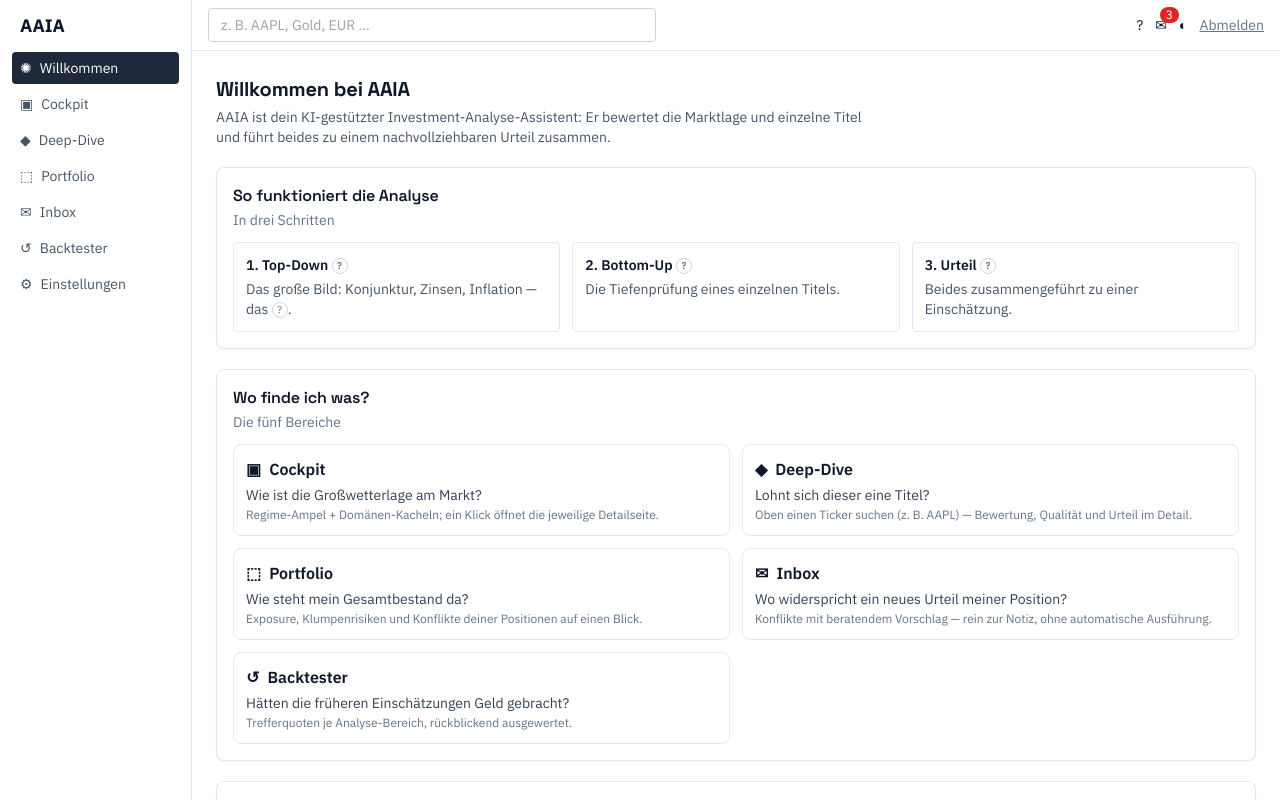
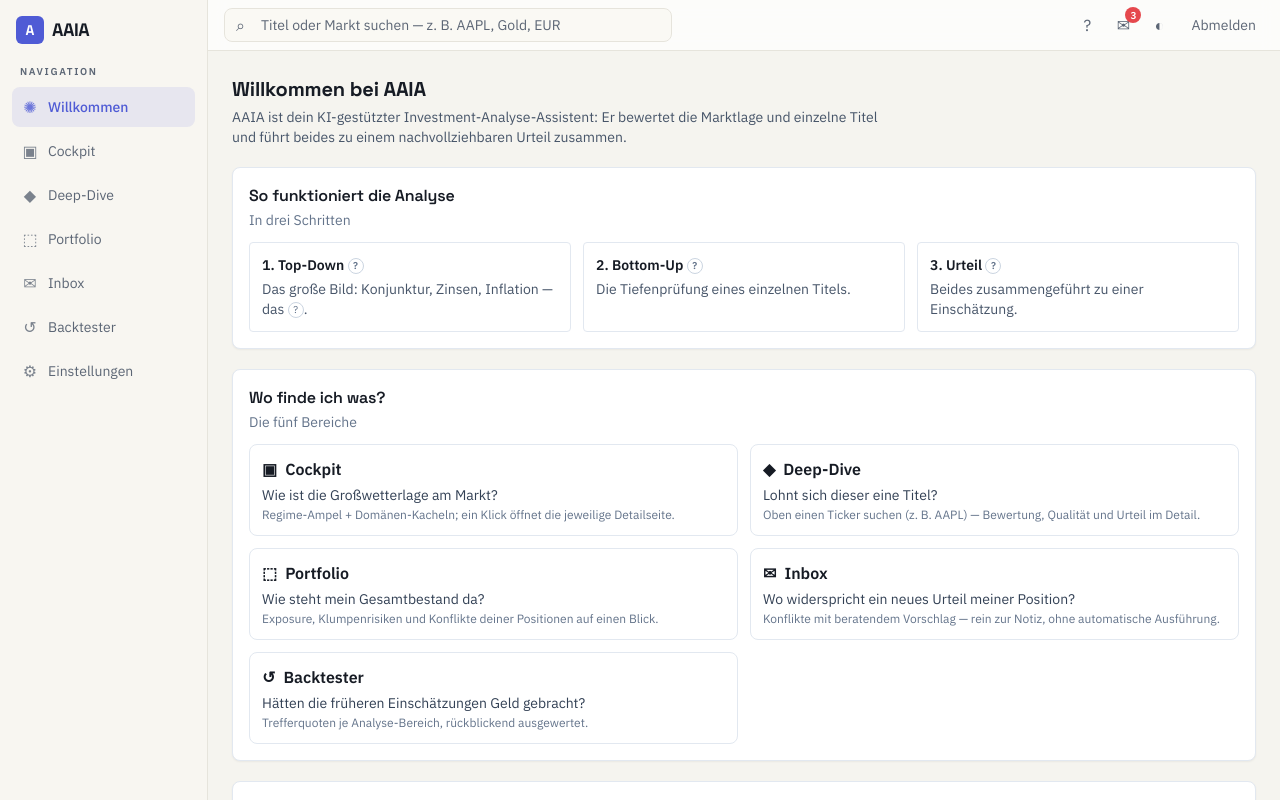
Before and after one commit to NicolasLardinois/aaia_agent, a React (Vite) app in the folder frontend/: page / in a window 1280 px wide. Both pictures are taken after typing "Sample123" into the empty fields and a click on the button "Anmelden". Shown: the top 800 px of the page. Built offline with nearby package versions, Linux system fonts and the light colour scheme; no server answers.

Commit message:
feat(design): Shell neu — Sidebar-Wortmarke, Kommando-Topbar, Token-Hintergrund, zentrierter Inhalt

```diff
--- a/frontend/src/shell/AppShell.tsx
+++ b/frontend/src/shell/AppShell.tsx
@@ -10,11 +10,11 @@ export interface AppShellProps {
 export function AppShell({ inboxCount, onLogout }: AppShellProps) {
   const navigate = useNavigate();
   return (
-    <div className="flex min-h-screen bg-white text-slate-900 dark:bg-slate-900 dark:text-slate-100">
+    <div className="flex min-h-screen bg-bg text-ink">
       <Sidebar />
       <div className="flex min-w-0 flex-1 flex-col">
         <Topbar inboxCount={inboxCount} onSearch={(t) => navigate(`/deep-dive/${t}`)} onLogout={onLogout} />
-        <main className="min-w-0 flex-1 space-y-4 p-6">
+        <main className="mx-auto min-w-0 w-full max-w-6xl flex-1 space-y-5 p-6">
           <Outlet />
         </main>
       </div>
--- a/frontend/src/shell/Sidebar.tsx
+++ b/frontend/src/shell/Sidebar.tsx
@@ -12,21 +12,32 @@ const ITEMS: { to: string; label: string; icon: string }[] = [
 
 export function Sidebar() {
   return (
-    <nav className="flex w-48 shrink-0 flex-col gap-1 border-r border-slate-200 p-3 dark:border-slate-700">
-      <div className="px-2 pb-2 text-lg font-bold">AAIA</div>
+    <nav className="flex w-52 shrink-0 flex-col gap-1 border-r border-line bg-surface-2/60 p-3">
+      {/* Markenzeichen: Wortmarke in der Display-Schrift + Cockpit-Signet */}
+      <div className="mb-4 flex items-center gap-2 px-1 pt-1">
+        <span className="grid h-7 w-7 place-items-center rounded-md bg-brand font-display text-sm font-bold text-brand-ink">A</span>
+        <span className="font-display text-lg font-bold tracking-tight">AAIA</span>
+      </div>
+      <div className="px-2 pb-1 text-[10px] font-semibold uppercase tracking-[0.16em] text-muted">Navigation</div>
       {ITEMS.map((it) => (
         <NavLink
           key={it.to}
           to={it.to}
           className={({ isActive }) =>
-            `flex items-center gap-2 rounded px-2 py-1.5 text-sm ${
-              isActive ? "bg-slate-800 text-white dark:bg-slate-200 dark:text-slate-900" : "text-slate-600 hover:bg-slate-100 dark:text-slate-300 dark:hover:bg-slate-800"
+            `flex items-center gap-2.5 rounded-lg px-2.5 py-2 text-sm transition-colors ${
+              isActive
+                ? "bg-brand/10 font-medium text-brand"
+                : "text-muted hover:bg-ink/[0.05] hover:text-ink"
             }`
           }
         >
-          <span aria-hidden>{it.icon}</span>{it.label}
+          <span aria-hidden className="w-4 text-center text-base opacity-80">{it.icon}</span>
+          {it.label}
         </NavLink>
       ))}
+      <div className="mt-auto px-2 pt-4 text-[10px] leading-relaxed text-muted">
+        AAIA · v1<br />Demo-Daten möglich
+      </div>
     </nav>
   );
 }
--- a/frontend/src/shell/Topbar.tsx
+++ b/frontend/src/shell/Topbar.tsx
@@ -8,37 +8,47 @@ export interface TopbarProps {
   onLogout?: () => void;
 }
 
+const ICON_BTN =
+  "grid h-8 w-8 place-items-center rounded-lg text-muted transition-colors hover:bg-ink/[0.06] hover:text-ink";
+
 export function Topbar({ inboxCount, onSearch, onLogout }: TopbarProps) {
   const { theme, toggle } = useTheme();
   const [q, setQ] = useState("");
   return (
-    <header className="flex items-center justify-between gap-4 border-b border-slate-200 px-4 py-2 dark:border-slate-700">
+    <header className="flex items-center justify-between gap-4 border-b border-line bg-surface/70 px-4 py-2 backdrop-blur">
       <form
         onSubmit={(e) => { e.preventDefault(); const t = q.trim().toUpperCase(); if (t) onSearch(t); }}
         className="flex-1"
       >
+        <div className="relative max-w-md">
+          <span aria-hidden className="pointer-events-none absolute left-3 top-1/2 -translate-y-1/2 text-muted">⌕</span>
           <input
             type="search"
             value={q}
             onChange={(e) => setQ(e.target.value)}
-          placeholder="z. B. AAPL, Gold, EUR …"
+            placeholder="Titel oder Markt suchen — z. B. AAPL, Gold, EUR"
             aria-label="Ticker oder Markt suchen"
-          className="w-full max-w-md rounded border border-slate-300 px-3 py-1.5 text-sm dark:border-slate-600 dark:bg-slate-800"
+            className="w-full rounded-lg border border-line bg-surface-2 py-1.5 pl-9 pr-3 text-sm text-ink placeholder:text-muted focus:border-brand focus:bg-surface focus:outline-none"
           />
+        </div>
       </form>
-      <div className="flex items-center gap-3">
-        <NavLink to="/willkommen" className="text-sm" aria-label="Hilfe / Willkommen" title="Willkommen & Hilfe">?</NavLink>
-        <NavLink to="/inbox" className="relative text-sm" aria-label="Inbox">
+      <div className="flex items-center gap-1">
+        <NavLink to="/willkommen" className={ICON_BTN} aria-label="Hilfe / Willkommen" title="Willkommen & Hilfe">?</NavLink>
+        <NavLink to="/inbox" className={`relative ${ICON_BTN}`} aria-label="Inbox" title="Konflikt-Inbox">
           ✉
           {inboxCount > 0 && (
-            <span className="absolute -right-3 -top-2 rounded-full bg-red-600 px-1.5 text-xs text-white">{inboxCount}</span>
+            <span className="absolute -right-0.5 -top-0.5 grid h-4 min-w-4 place-items-center rounded-full bg-bear px-1 text-[10px] font-semibold text-white">
+              {inboxCount}
+            </span>
           )}
         </NavLink>
-        <button type="button" onClick={toggle} className="text-sm" aria-label="Theme umschalten">
+        <button type="button" onClick={toggle} className={ICON_BTN} aria-label="Theme umschalten" title="Hell/Dunkel">
           {theme === "dark" ? "☀" : "◐"}
         </button>
         {onLogout && (
-          <button type="button" onClick={onLogout} className="text-sm text-slate-500 underline">Abmelden</button>
+          <button type="button" onClick={onLogout} className="ml-1 rounded-lg px-2 py-1 text-sm text-muted hover:text-ink hover:underline">
+            Abmelden
+          </button>
         )}
       </div>
     </header>
```
Lines whose indentation alone changed are shown as unchanged.
